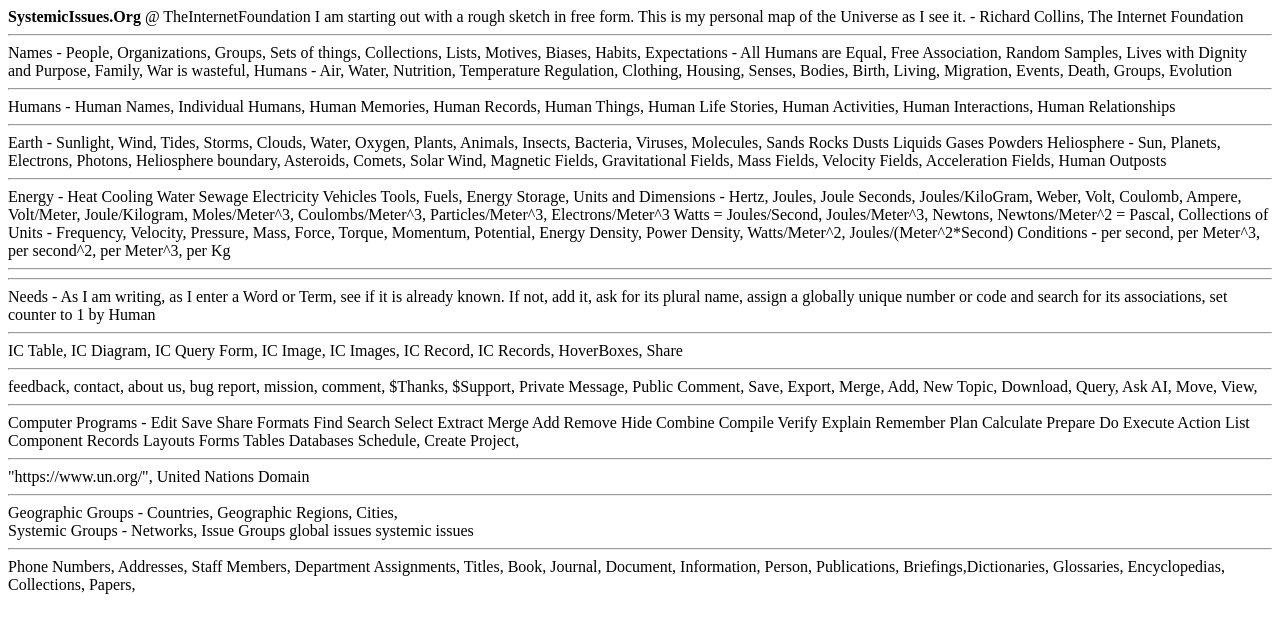
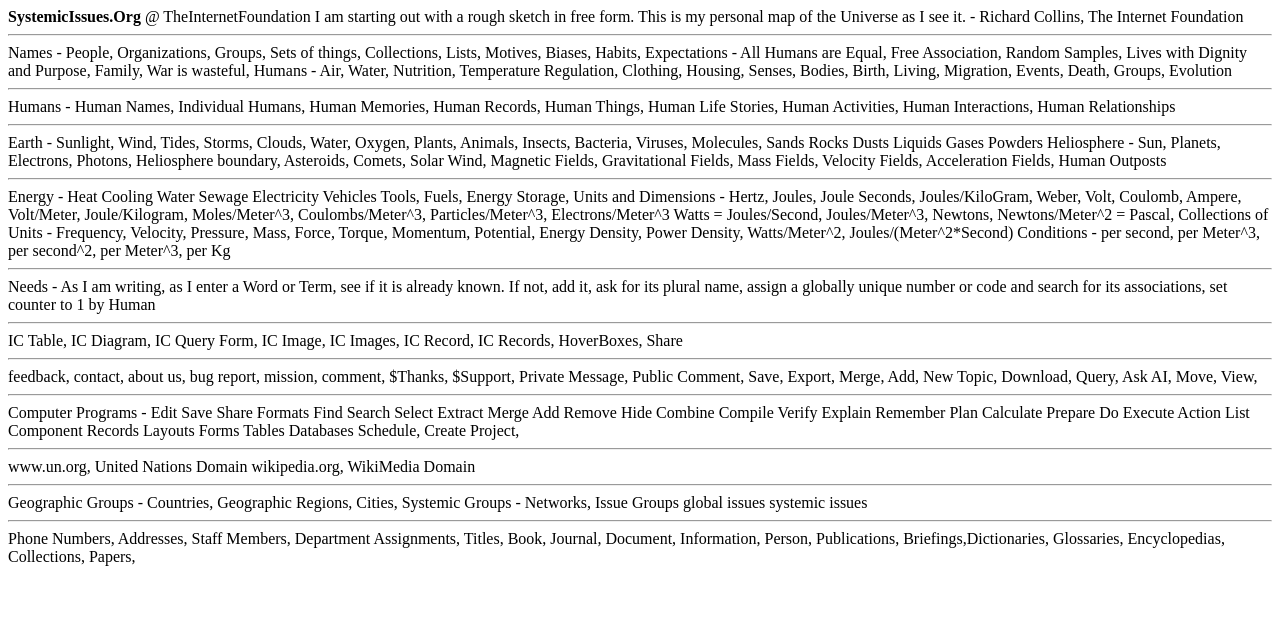
Before and after one commit to RichardKCollins/SystemicIssues, a plain HTML site: page docs/index.html in a window 1280 px wide. Drawn offline with Linux system fonts and the light colour scheme.

Commit message:
Update index.html

```diff
--- a/docs/index.html
+++ b/docs/index.html
@@ -1,8 +1,6 @@
 <!DOCTYPE html>
 <html>
-<head>
-  <title>SystemicIssues.Org - THeInternetFoundation.Org Project</title>
-</head>
+<head><title>SystemicIssues.Org - THeInternetFoundation.Org Project</title></head>
 <body>
 
 <b>SystemicIssues.Org</b> @ TheInternetFoundation
@@ -15,8 +13,8 @@
 Humans - Air, Water, Nutrition, Temperature Regulation, Clothing, Housing,
 Senses, Bodies, Birth, Living, Migration, Events, Death, Groups, Evolution
 <hr>
-Humans - Human Names, Individual Humans, Human Memories, Human Records, Human Things, Human Life Stories, Human Activities, Human Interactions, Human
-Relationships
+Humans - Human Names, Individual Humans, Human Memories, Human Records, Human Things, Human Life Stories,
+Human Activities, Human Interactions, Human Relationships
 <hr>
 Earth - Sunlight, Wind, Tides, Storms, Clouds, Water, Oxygen, Plants,
 Animals, Insects, Bacteria, Viruses, Molecules, Sands Rocks Dusts Liquids Gases Powders
@@ -34,7 +32,6 @@
 Conditions - per second, per Meter^3, per second^2, per Meter^3, per Kg
 <hr>
 
-<hr>
 Needs - As I am writing, as I enter a Word or Term, see if it is already known.
 If not, add it, ask for its plural name,
   assign a globally unique number or code and search for its associations,
@@ -50,9 +47,10 @@
 List Component Records Layouts Forms Tables Databases Schedule, Create Project,
 
 <hr>
-"https://www.un.org/", United Nations Domain
+www.un.org, United Nations Domain
+wikipedia.org, WikiMedia Domain
 <hr>
-Geographic Groups - Countries, Geographic Regions, Cities, <br>
+Geographic Groups - Countries, Geographic Regions, Cities,
 Systemic Groups - Networks,
 Issue Groups
 global issues
```
